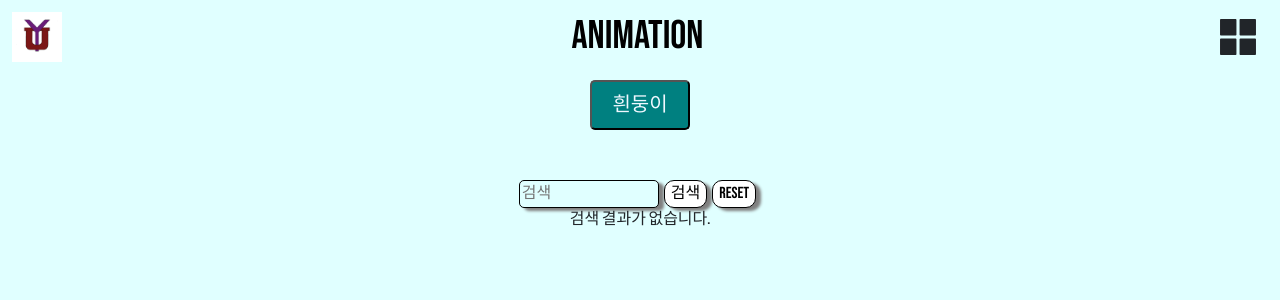
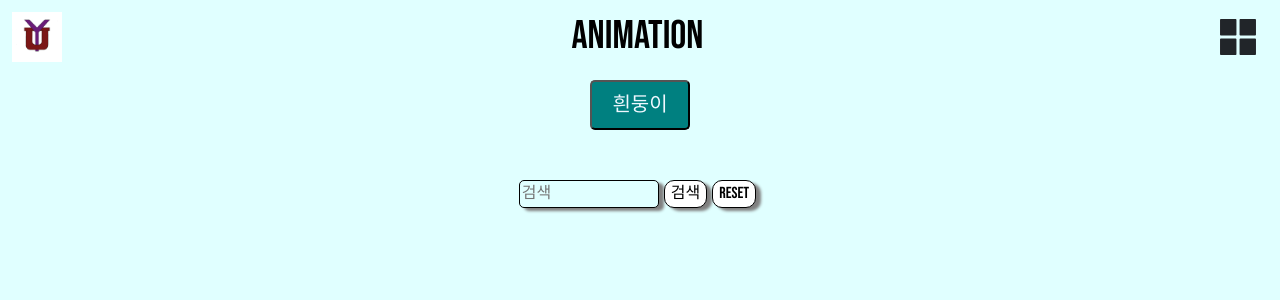
Before and after one commit to Eclipse-K/Animation_Page, a React (Create React App) app: page / in a window 1280 px wide. Shown: the top 300 px of the page. Built offline with nearby package versions, Linux system fonts and the light colour scheme.

Commit message:
Edit SearchBar in not content

```diff
--- a/src/Components/SearchBar.js
+++ b/src/Components/SearchBar.js
@@ -13,6 +13,9 @@ function Search() {
 
   const handleSearchChange = (event) => {
     setSearchTerm(event.target.value);
+    if (!event.target.value.trim()) {
+      setFilteredData([]);
+    } //검색어가 없으면 빈배열.
   };
 
   const handleFormSubmit = (event) => {
@@ -53,9 +56,9 @@ function Search() {
           ))}
         </div>
       ) : (
-        <p>검색 결과가 없습니다.</p>
+        searchTerm.trim() !== "" && <p>검색 결과가 없습니다.</p>
       )}
-    </div>
+    </div> //검색어가 없을 때는 검색이 되지 않는다.
   );
 }
 
```
